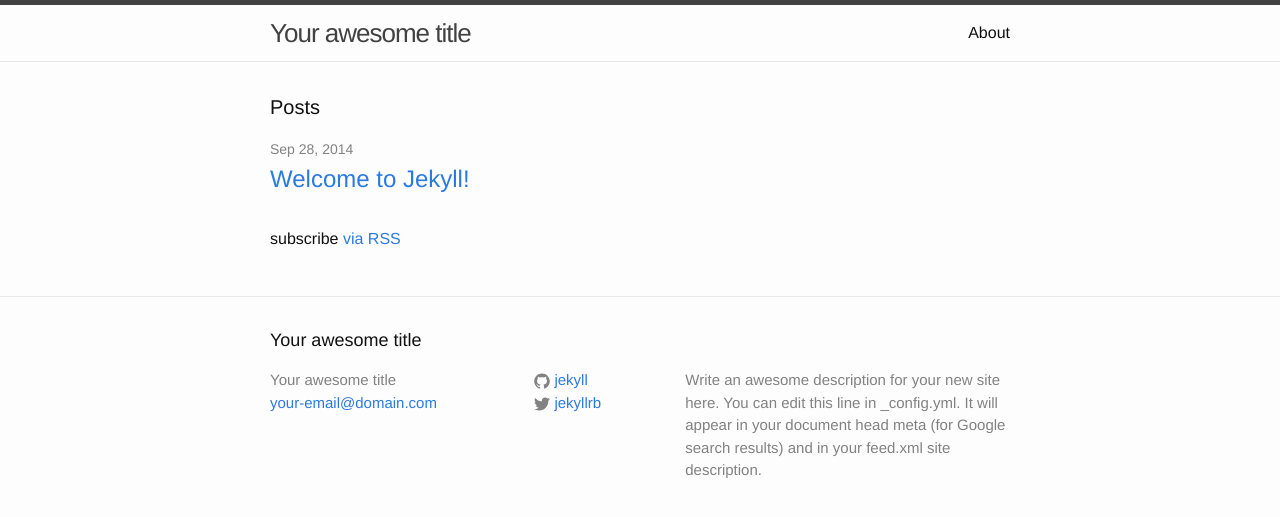
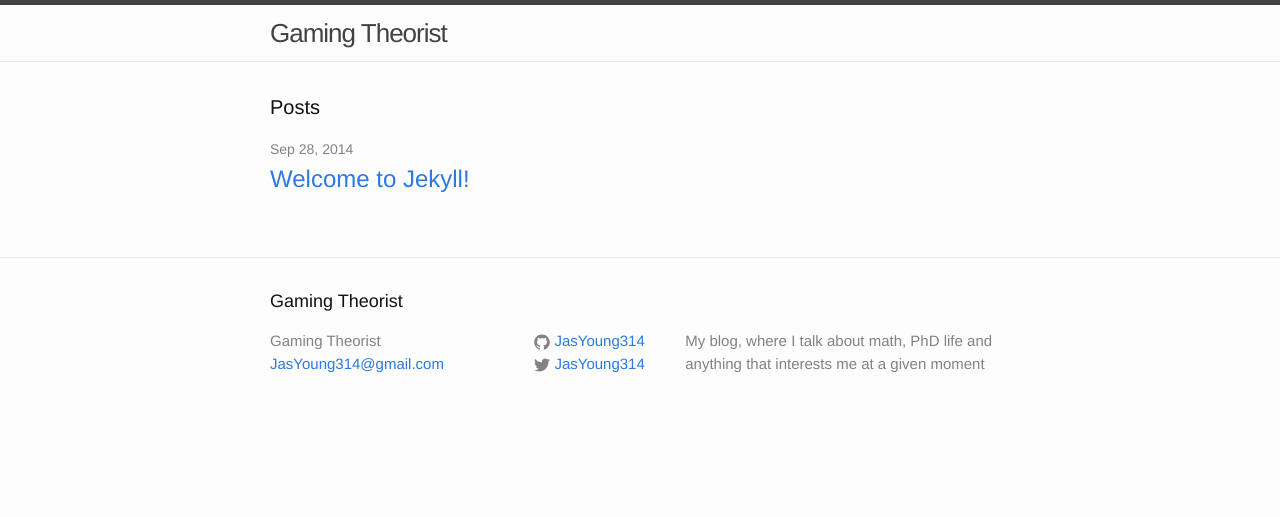
Before and after one commit to JasYoung314/gamingtheorist, a Jekyll site: the page built from index.html, in a window 1280 px wide. Shown: the top 517 px of the page. Built offline with Jekyll 4.4.1, drawn with Linux system fonts in a browser that asks for light colours.

Commit message:
Added some more things

```diff
--- a/_config.yml
+++ b/_config.yml
@@ -1,14 +1,12 @@
 # Site settings
-title: Your awesome title
-email: your-email@domain.com
-description: > # this means to ignore newlines until "baseurl:"
-  Write an awesome description for your new site here. You can edit this
-  line in _config.yml. It will appear in your document head meta (for
-  Google search results) and in your feed.xml site description.
-baseurl: "" # the subpath of your site, e.g. /blog/
+title: Gaming Theorist
+email: JasYoung314@gmail.com
+description: > # this means to ignore newlines until "baseurl:
+    My blog, where I talk about math, PhD life and anything that interests me at a given moment
+baseurl: "/gamingtheorist" # the subpath of your site, e.g. /blog/
 url: "http://yourdomain.com" # the base hostname & protocol for your site
-twitter_username: jekyllrb
-github_username:  jekyll
+twitter_username: JasYoung314
+github_username:  JasYoung314
 
 # Build settings
 markdown: kramdown
--- a/_includes/header.html
+++ b/_includes/header.html
@@ -13,13 +13,6 @@
         </svg>
       </a>
 
-      <div class="trigger">
-        {% for page in site.pages %}
-          {% if page.title %}
-          <a class="page-link" href="{{ page.url | prepend: site.baseurl }}">{{ page.title }}</a>
-          {% endif %}
-        {% endfor %}
-      </div>
     </nav>
 
   </div>
--- a/index.html
+++ b/index.html
@@ -18,6 +18,5 @@ layout: default
     {% endfor %}
   </ul>
 
-  <p class="rss-subscribe">subscribe <a href="{{ "/feed.xml" | prepend: site.baseurl }}">via RSS</a></p>
 
 </div>
```
